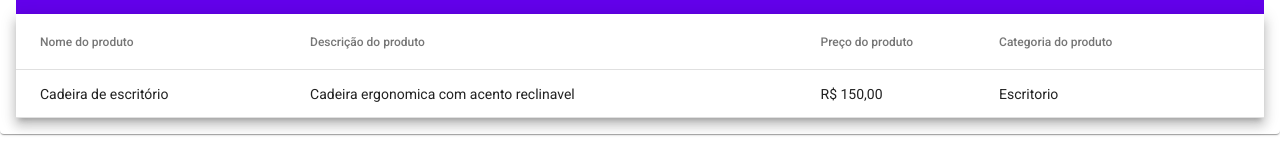
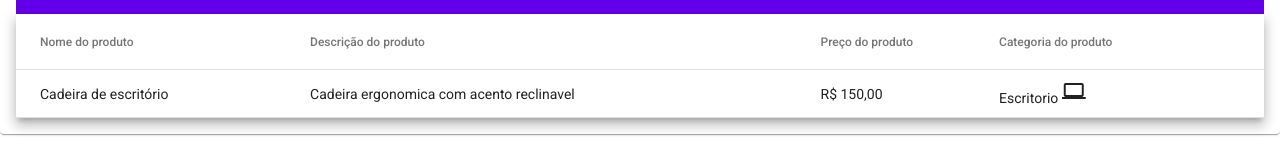
Before and after one commit to Eder-Professional/Crud_Angular, an Angular app: page /produtos in a window 1280 px wide. Shown: the part 130-298 px from the top of the page. Built offline with nearby package versions, Linux system fonts and the light colour scheme.

Commit message:
Icons added

```diff
--- a/src/app/products/produtos/produtos.component.html
+++ b/src/app/products/produtos/produtos.component.html
@@ -30,7 +30,9 @@
       <!-- Category Column -->
       <ng-container matColumnDef="category">
         <th mat-header-cell *matHeaderCellDef>Categoria do produto</th>
-        <td mat-cell *matCellDef="let product">{{ product.category }}</td>
+        <td mat-cell *matCellDef="let product">{{ product.category }}
+          <mat-icon aria-hidden="false" aria-label="Categoria do curso">{{ product.category| category }}</mat-icon>
+        </td>
       </ng-container>
 
       <tr mat-header-row *matHeaderRowDef="displayedColumns"></tr>
--- a/src/app/shared/app-material/app-material.module.ts
+++ b/src/app/shared/app-material/app-material.module.ts
@@ -5,6 +5,7 @@
 import { MatProgressSpinnerModule } from '@angular/material/progress-spinner';
 import { MatTableModule } from '@angular/material/table';
 import { MatToolbarModule } from '@angular/material/toolbar';
+import { MatIconModule } from '@angular/material/icon';
 
 
 @NgModule({
@@ -14,7 +15,8 @@
     MatToolbarModule,
     MatProgressSpinnerModule,
     MatDialogModule,
-    MatButtonModule
+    MatButtonModule,
+    MatIconModule
   ]
 })
 export class AppMaterialModule { }
--- /dev/null
+++ b/src/app/shared/pipes/category.pipe.ts
@@ -0,0 +1,16 @@
+import { Pipe, PipeTransform } from '@angular/core';
+
+@Pipe({
+  name: 'category'
+})
+export class CategoryPipe implements PipeTransform {
+
+  transform(value: string ): string {
+    switch(value) {
+      case 'escritorio' : return 'Description';
+      case 'informatica' : return 'Dns';
+    }
+    return 'computer';
+  }
+
+}
```
Also changed, not shown: src/app/shared/shared.module.ts (+5 -2 lines), 1 other file (tests, documents, lock files or other folders).
